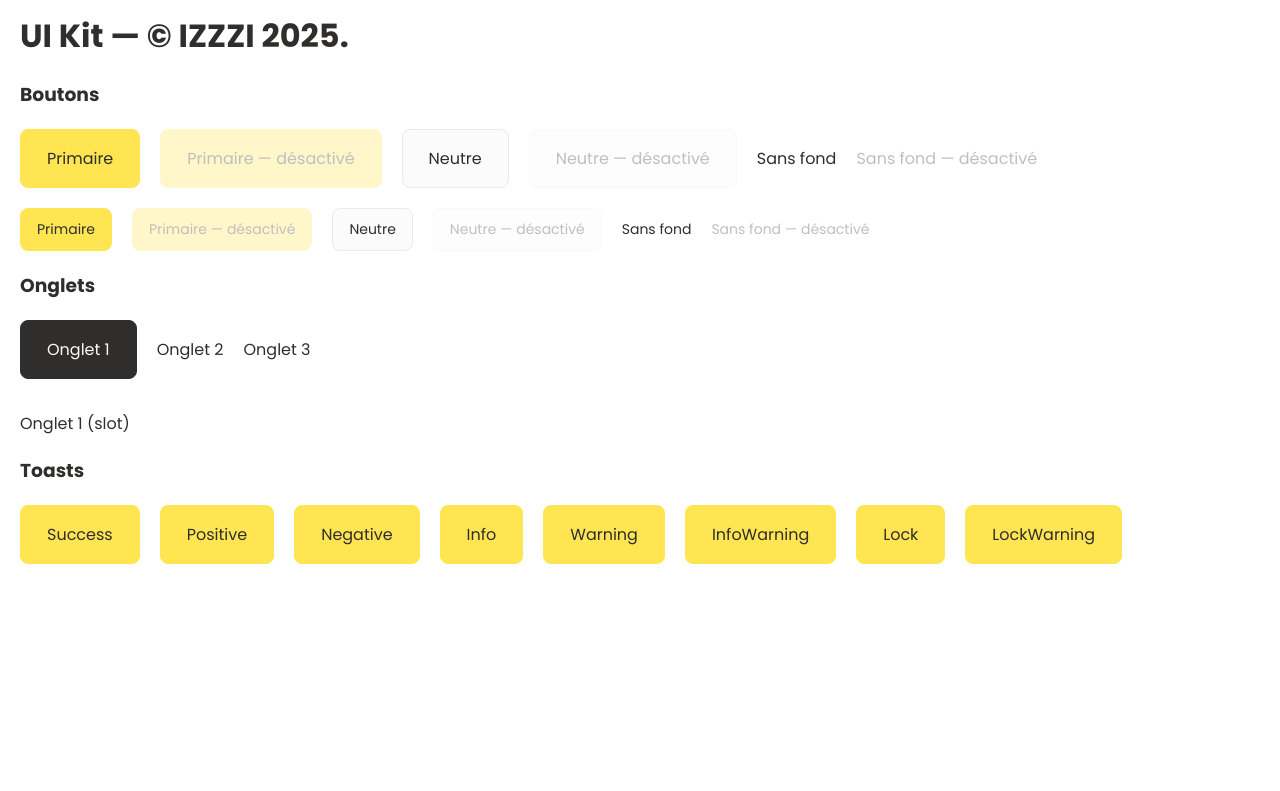
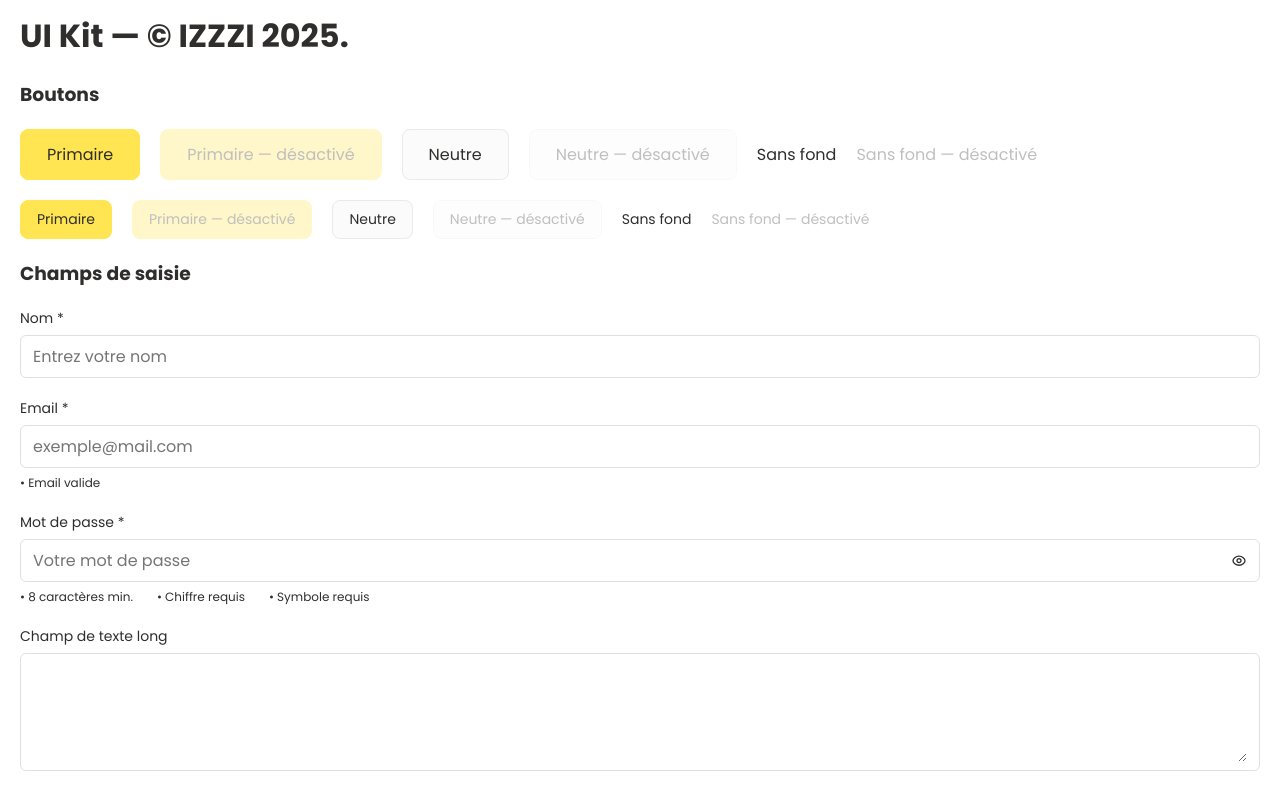
Before and after one commit to Karamelooo/ESGI-IZZZI, a Vue app in the folder front/: page / in a window 1280 px wide. Shown: the top 791 px of the page. Built offline with nearby package versions, Linux system fonts and the light colour scheme.

Commit message:
feat: add input component in UI kit

```diff
--- a/front/src/App.vue
+++ b/front/src/App.vue
@@ -3,9 +3,13 @@ import { ref } from 'vue';
 import { useToast } from './composables/useToast';
 
 const toast = useToast();
+
 const activeTab = ref(0);
-
-const tabList = [{ name: 'Onglet 1' }, { name: 'Onglet 2' }, { name: 'Onglet 3' }];
+const nameInput = ref('');
+const emailInput = ref('');
+const passwordInput = ref('');
+const textareaInput = ref('');
+const disabledInput = ref('');
 </script>
 
 <template>
@@ -33,13 +37,47 @@ const tabList = [{ name: 'Onglet 1' }, { name: 'Onglet 2' }, { name: 'Onglet 3'
       <Button size="small" variant="plain" :disabled="true">Sans fond — désactivé</Button>
     </div>
 
+    <h3>Champs de saisie</h3>
+
+    <Input v-model="nameInput" label="Nom" name="nom" placeholder="Entrez votre nom" required />
+
+    <Input
+      v-model="emailInput"
+      type="email"
+      label="Email"
+      name="email"
+      placeholder="exemple@mail.com"
+      :disabled="false"
+      :required="true"
+    />
+
+    <Input
+      v-model="passwordInput"
+      type="password"
+      label="Mot de passe"
+      name="password"
+      placeholder="Votre mot de passe"
+      :rules="[{ type: 'minLength', value: 8 }, { type: 'hasDigit' }, { type: 'hasSymbol' }]"
+      required
+    />
+
+    <Input
+      v-model="textareaInput"
+      type="textarea"
+      label="Champ de texte long"
+      name="textarea"
+      placeholder="Écrire un texte..."
+      :required="false"
+    />
+
+    <Input v-model="disabledInput" name="disabledField" placeholder="Champ désactivé" :disabled="true" />
+
     <h3>Onglets</h3>
 
-    <SwitchTabs v-model="activeTab" :tabs="tabList" />
+    <SwitchTabs v-model="activeTab" :tabs="[{ name: 'Onglet 1' }, { name: 'Onglet 2' }]" />
     <SwitchPanels :activeTab="activeTab">
-      <template #tab-0> Onglet 1 (slot) </template>
-      <template #tab-1> Onglet 2 (slot) </template>
-      <template #tab-2> Onglet 3 (slot) </template>
+      <template #tab-0>Voici le contenu de l'onglet 1.</template>
+      <template #tab-1>Voici le contenu de l'onglet 2.</template>
     </SwitchPanels>
 
     <h3>Toasts</h3>
--- a/front/src/assets/css/main.css
+++ b/front/src/assets/css/main.css
@@ -5,10 +5,16 @@
   --primary: #ffe552;
   --secondary: #fff9d8;
 
+  /* Status */
+  --success: #4caf50;
+  --error: #e53935;
+  --warning: #ff9800;
+
   /* Grayscale */
   --gray-2: #fbfbfb;
   --gray-5: #f4f4f4;
   --gray-10: #eaeae9;
+  --gray-15: #e0e0e0;
   --gray-100: #2f2e2c;
 }
 
--- a/front/src/components/Button.vue
+++ b/front/src/components/Button.vue
@@ -32,7 +32,7 @@ const handleClick = (event: MouseEvent) => {
 
 <template>
   <button
-    :class="['button', `button--${variant}`, `button--${size}`]"
+    :class="['button', `button--${size}`, `button--${variant}`, { 'button--in-switch': inSwitchComponent }]"
     :type="type"
     :disabled="disabled"
     @click="handleClick"
@@ -54,7 +54,7 @@ const handleClick = (event: MouseEvent) => {
 /* Base styles */
 .button {
   color: var(--gray-100);
-  padding: 16px 26px;
+  padding: 12px 26px;
   border-radius: 8px;
   cursor: pointer;
   font-size: 16px;
@@ -69,7 +69,7 @@ const handleClick = (event: MouseEvent) => {
 
 /* Size variants */
 .button--small {
-  padding: 10px 16px;
+  padding: 8px 16px;
   font-size: 14px;
 }
 
@@ -127,5 +127,10 @@ const handleClick = (event: MouseEvent) => {
   background-color: var(--gray-100);
   border: 1px solid var(--gray-100);
   color: var(--gray-2);
+  padding: 12px 60px;
+}
+
+.button--plain.button--in-switch {
+  border-radius: 0;
 }
 </style>
--- a/front/src/components/Icon.vue
+++ b/front/src/components/Icon.vue
@@ -1,11 +1,27 @@
 <script setup lang="ts">
-const props = defineProps<{
-  name: string;
-}>();
+const props = withDefaults(
+  defineProps<{
+    name: string;
+    color?: string;
+    size?: string;
+  }>(),
+  {
+    color: 'black',
+    size: '16px',
+  }
+);
 </script>
 
 <template>
   <div class="icon">
-    <img :src="`src/assets/svg/${props.name}.svg`" alt="icon" />
+    <img
+      :src="`src/assets/svg/${props.name}.svg`"
+      alt="icon"
+      :style="{
+        width: props.size,
+        height: props.size,
+        filter: props.color !== 'black' ? `invert(1) sepia(1) saturate(5) hue-rotate(${props.color})` : undefined,
+      }"
+    />
   </div>
 </template>
--- /dev/null
+++ b/front/src/components/Input.vue
@@ -0,0 +1,283 @@
+<script lang="ts" setup>
+import { ref, computed, defineProps, defineEmits } from 'vue';
+
+type Rule =
+  | { type: 'minLength'; value: number; message?: string }
+  | { type: 'maxLength'; value: number; message?: string }
+  | { type: 'hasUppercase'; message?: string }
+  | { type: 'hasDigit'; message?: string }
+  | { type: 'hasSymbol'; message?: string }
+  | { type: 'email'; message?: string };
+
+const ALLOWED_TYPES = ['text', 'password', 'email', 'number', 'search', 'tel', 'url', 'textarea'];
+
+const props = withDefaults(
+  defineProps<{
+    modelValue: string | number;
+    type?: string;
+    label?: string;
+    placeholder?: string;
+    name?: string;
+    disabled?: boolean;
+    required?: boolean;
+    error?: string;
+    iconLeft?: string;
+    iconRight?: string;
+    rules?: Rule[];
+  }>(),
+  {
+    type: 'text',
+    name: '',
+    disabled: false,
+    required: false,
+    rules: () => [],
+  }
+);
+
+const isFocused = ref(false);
+const hasBeenTouched = ref(false);
+const isPasswordVisible = ref(false);
+
+const showPasswordToggle = computed(() => {
+  return normalizedType.value === 'password' && !props.iconRight;
+});
+
+const normalizedType = computed(() => {
+  return ALLOWED_TYPES.includes(props.type) ? props.type : 'text';
+});
+
+const inputType = computed(() => {
+  if (normalizedType.value === 'password') {
+    return isPasswordVisible.value ? 'text' : 'password';
+  }
+  return normalizedType.value;
+});
+
+const emit = defineEmits<{
+  (e: 'update:modelValue', value: string | number): void;
+  (e: 'focus', event: FocusEvent): void;
+}>();
+
+function onInput(event: Event) {
+  if (!hasBeenTouched.value) hasBeenTouched.value = true;
+  const target = event.target as HTMLInputElement | HTMLTextAreaElement;
+  emit('update:modelValue', target.value);
+}
+
+function onFocus(event: FocusEvent) {
+  if (!hasBeenTouched.value) hasBeenTouched.value = true;
+  isFocused.value = true;
+  emit('focus', event);
+}
+
+function onBlur() {
+  isFocused.value = false;
+}
+
+const inputId = computed(() => props.name ?? `input-${Math.random().toString(36).slice(2, 10)}`);
+
+const emailRule = { type: 'email' as const };
+
+const rulesResults = computed(() => {
+  const value = typeof props.modelValue === 'string' ? props.modelValue : String(props.modelValue ?? '');
+  const propRules = [...(props.rules || [])];
+
+  if (normalizedType.value === 'email') {
+    const hasEmailRule = propRules.some((rule) => (rule as any).type === 'email');
+    if (!hasEmailRule) propRules.push(emailRule);
+  }
+
+  return propRules.map((rule) => {
+    switch (rule.type) {
+      case 'minLength':
+        return {
+          valid: value.length >= rule.value,
+          message: rule.message ?? `${rule.value} caractères min.`,
+        };
+      case 'maxLength':
+        return {
+          valid: value.length <= rule.value,
+          message: rule.message ?? `${rule.value} caractères max.`,
+        };
+      case 'hasUppercase':
+        return {
+          valid: /[A-Z]/.test(value),
+          message: rule.message ?? `Majuscule requise`,
+        };
+      case 'hasDigit':
+        return {
+          valid: /[0-9]/.test(value),
+          message: rule.message ?? `Chiffre requis`,
+        };
+      case 'hasSymbol':
+        return {
+          valid: /[!@#$%^&*(),.?":{}|<>_\-+=~`\\\/[\];']/g.test(value),
+          message: rule.message ?? `Symbole requis`,
+        };
+      case 'email':
+        return {
+          valid: /^[^\s@]+@[^\s@]+\.[^\s@]+$/.test(value),
+          message: rule.message ?? 'Email valide',
+        };
+      default:
+        return { valid: true, message: '' };
+    }
+  });
+});
+
+const hasRuleError = computed(() => hasBeenTouched.value && rulesResults.value.some((r) => !r.valid));
+const wrapperClass = computed(() => ({
+  'input--error': !!props.error || hasRuleError.value,
+  'input--focused': isFocused.value,
+}));
+</script>
+
+<template>
+  <div class="input-wrapper" :class="wrapperClass">
+    <label v-if="label" :for="inputId" class="input-label">
+      {{ label }}
+      <span v-if="required">*</span>
+    </label>
+
+    <div class="input-container">
+      <span v-if="iconLeft" class="input-icon input-icon--left">
+        <Icon :name="iconLeft" />
+      </span>
+
+      <template v-if="inputType === 'textarea'">
+        <textarea
+          :id="inputId"
+          class="input"
+          rows="4"
+          :placeholder="placeholder"
+          :name="name"
+          :disabled="disabled"
+          :required="required"
+          @input="onInput"
+          @focus="onFocus"
+          @blur="onBlur"
+        >
+          {{ modelValue }}
+        </textarea>
+      </template>
+
+      <template v-else>
+        <input
+          :id="inputId"
+          class="input"
+          :type="inputType"
+          :placeholder="placeholder"
+          :name="name"
+          :value="modelValue"
+          :disabled="disabled"
+          :required="required"
+          @input="onInput"
+          @focus="onFocus"
+          @blur="onBlur"
+        />
+      </template>
+
+      <span v-if="iconRight" class="input-icon input-icon--right">
+        <Icon :name="iconRight" />
+      </span>
+
+      <span
+        v-else-if="showPasswordToggle"
+        class="input-icon input-icon--right input-icon--clickable"
+        @mousedown.prevent="isPasswordVisible = true"
+        @mouseup.prevent="isPasswordVisible = false"
+        @mouseleave="isPasswordVisible = false"
+        @touchstart.prevent="isPasswordVisible = true"
+        @touchend.prevent="isPasswordVisible = false"
+        style="cursor: pointer"
+        tabindex="0"
+      >
+        <Icon name="Eyes" />
+      </span>
+    </div>
+
+    <div v-if="error" class="input-error">{{ error }}</div>
+
+    <ul v-if="rulesResults.length" class="input-rules">
+      <li v-for="(rule, i) in rulesResults" :key="i" :class="{ 'input-rule--error': hasBeenTouched && !rule.valid }">
+        • {{ rule.message }}
+      </li>
+    </ul>
+  </div>
+</template>
+
+<style scoped>
+.input-wrapper {
+  display: flex;
+  flex-direction: column;
+  gap: 6px;
+}
+
+.input-label {
+  font-size: 14px;
+}
+
+.input-container {
+  display: flex;
+  align-items: center;
+  border: 1px solid var(--gray-15);
+  border-radius: 6px;
+  padding: 8px 12px;
+  transition: border-color 0.2s;
+}
+
+.input:disabled {
+  opacity: 0.6;
+  cursor: not-allowed;
+}
+
+.input-container:has(.input:disabled) {
+  cursor: not-allowed;
+  background-color: var(--gray-2);
+}
+
+.input {
+  border: none;
+  background: transparent;
+  outline: none;
+  width: 100%;
+  min-width: 0;
+  resize: none;
+}
+
+textarea.input {
+  resize: vertical;
+  min-height: 25px;
+  max-height: 240px;
+}
+
+.input--focused .input-container {
+  border-color: var(--primary);
+}
+
+.input--error .input-container {
+  border-color: var(--error);
+}
+
+.input-error {
+  font-size: 12px;
+  color: var(--error);
+}
+
+.input-icon--clickable {
+  cursor: pointer;
+  user-select: none;
+}
+
+.input-rules {
+  display: flex;
+  align-items: center;
+  gap: 24px;
+  font-size: 12px;
+  color: var(--gray-60);
+}
+
+.input-rule--error {
+  color: var(--error);
+}
+</style>
--- a/front/src/components/SwitchTabs.vue
+++ b/front/src/components/SwitchTabs.vue
@@ -31,7 +31,13 @@ const setTab = (index: number) => {
 
 <style scoped>
 .switch-tabs {
+  width: fit-content;
   display: flex;
-  gap: 20px;
+  align-items: center;
+  gap: 40px;
+  padding: 10px 40px 10px 10px;
+  border: 1px solid var(--gray-15);
+  border-radius: 8px;
+  background-color: var(--gray-5);
 }
 </style>
```
Also changed, not shown: front/src/main.ts (+6 -4 lines).
